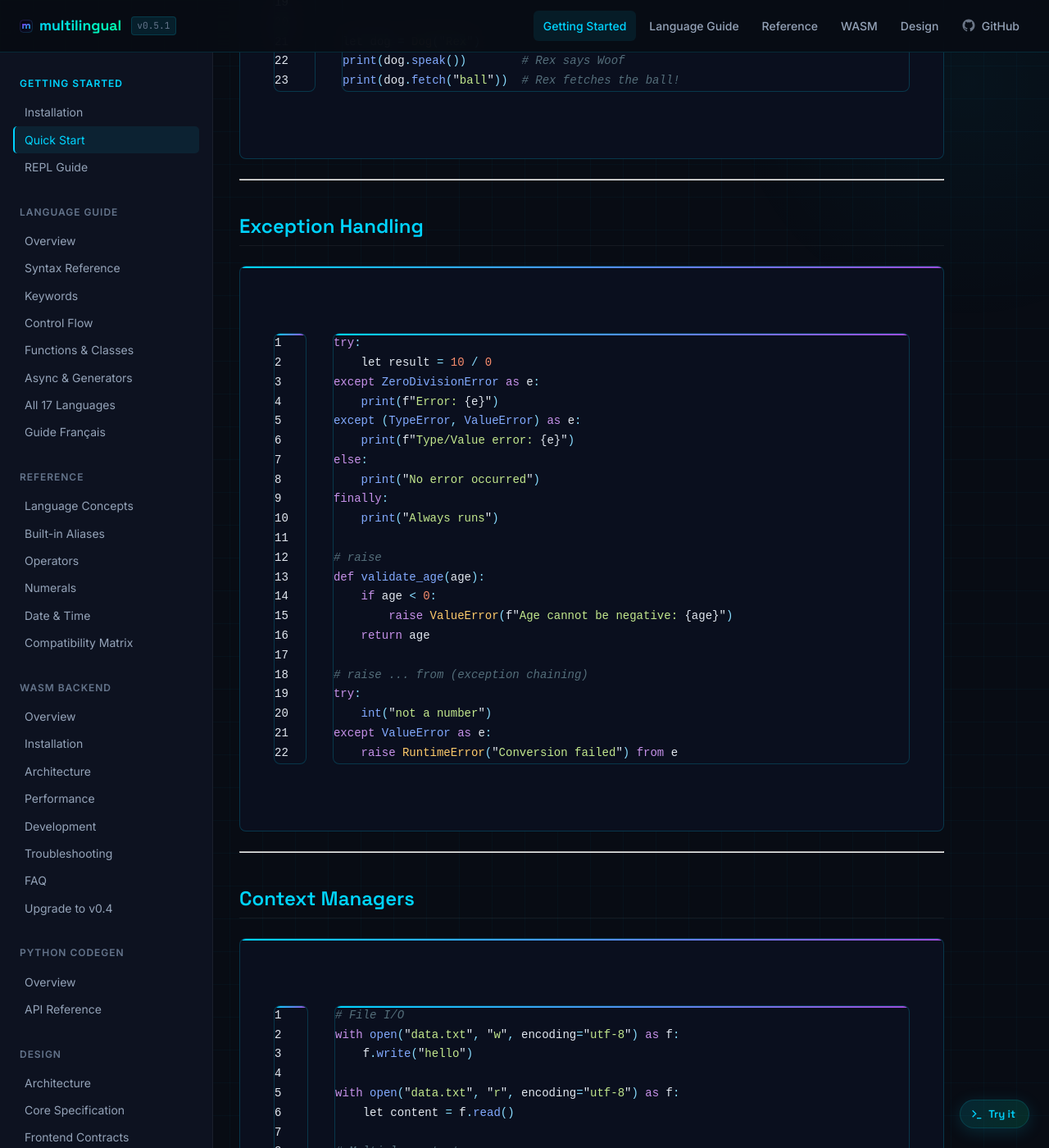
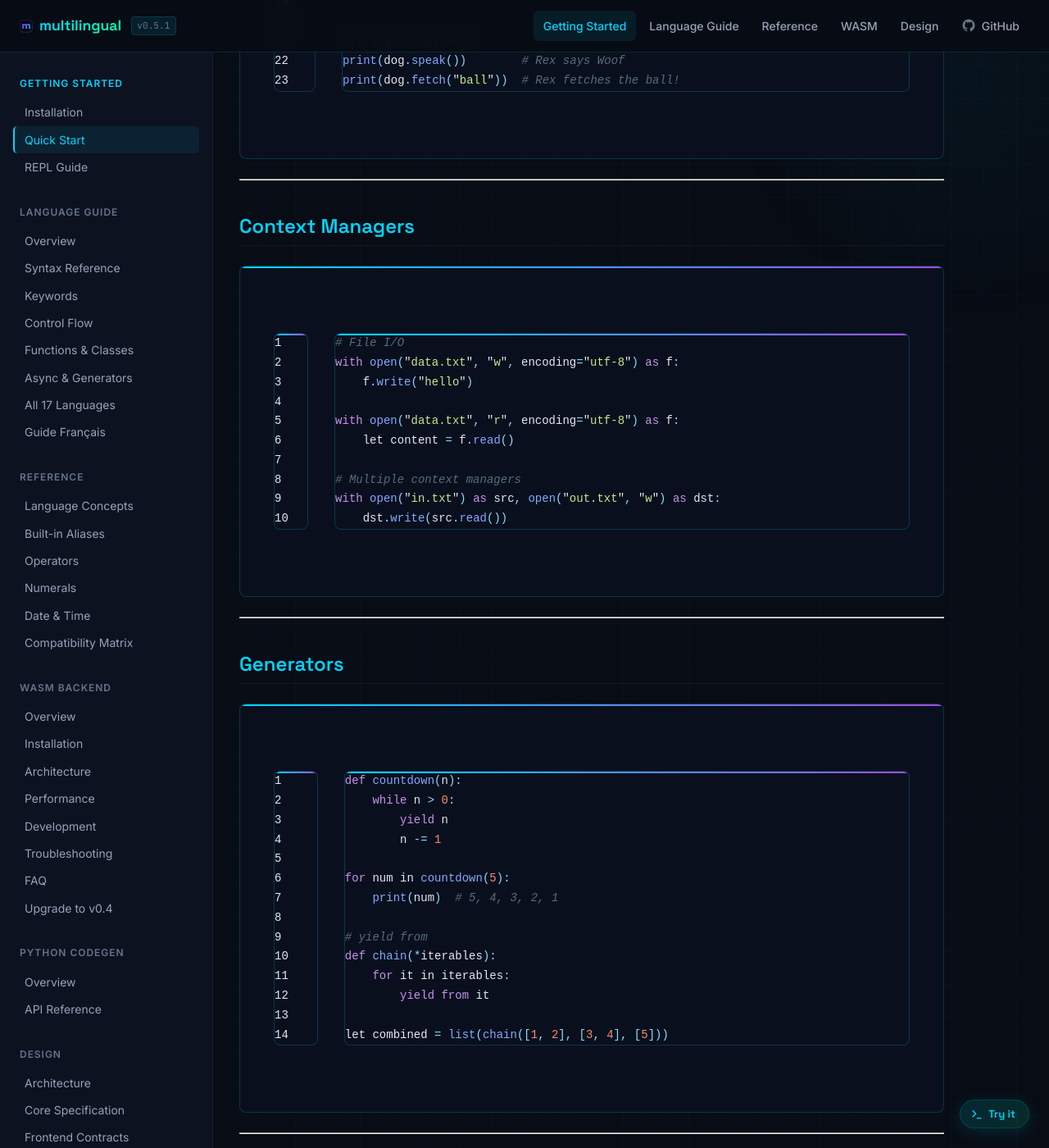
Before and after one commit to multilingualprogramming/docs, a Jekyll site: the page built from getting-started/quick-start.md, in a window 1280 px wide and 1400 px high, scrolled down 10825 px. Shown: the whole window at 82% size. Built offline with Jekyll 4.4.1, drawn with Linux system fonts in a browser that asks for light colours.

Commit message:
Correct error

````diff
--- a/getting-started/quick-start.md
+++ b/getting-started/quick-start.md
@@ -335,35 +335,6 @@ print(dog.fetch("ball"))  # Rex fetches the ball!
 
 ---
 
-## Exception Handling
-
-```python
-try:
-    let result = 10 / 0
-except ZeroDivisionError as e:
-    print(f"Error: {e}")
-except (TypeError, ValueError) as e:
-    print(f"Type/Value error: {e}")
-else:
-    print("No error occurred")
-finally:
-    print("Always runs")
-
-# raise
-def validate_age(age):
-    if age < 0:
-        raise ValueError(f"Age cannot be negative: {age}")
-    return age
-
-# raise ... from (exception chaining)
-try:
-    int("not a number")
-except ValueError as e:
-    raise RuntimeError("Conversion failed") from e
-```
-
----
-
 ## Context Managers
 
 ```python
````
